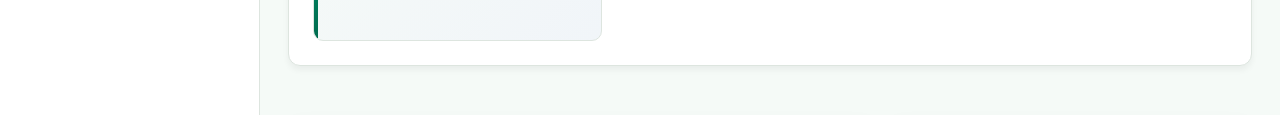
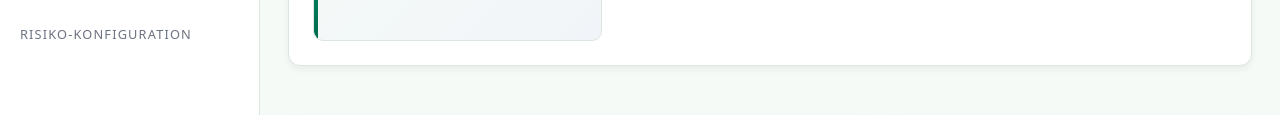
Before and after one commit to BNT266/Coredinate-Dashboard, a website: page index.html in a window 1280 px wide. Shown: the part 833-948 px from the top of the page. Drawn offline with nearby package versions, Linux system fonts and the light colour scheme.

Commit message:
Update index.html

```diff
--- a/index.html
+++ b/index.html
@@ -75,6 +75,12 @@
             <button class="btn secondary" id="exportCSV">📄 CSV exportieren</button>
             <button class="btn primary" id="exportPDF">📊 Executive PDF-Report erstellen</button>
             <div id="exportStatus" class="status" style="display: none;"></div>
+        </div>
+
+        <!-- Risk Config Section -->
+        <div class="sidebar-section">
+            <div class="sidebar-section-title">Risiko-Konfiguration</div>
+            <div id="riskConfigContainer" class="risk-config"></div>
         </div>
     </aside>
 
```
